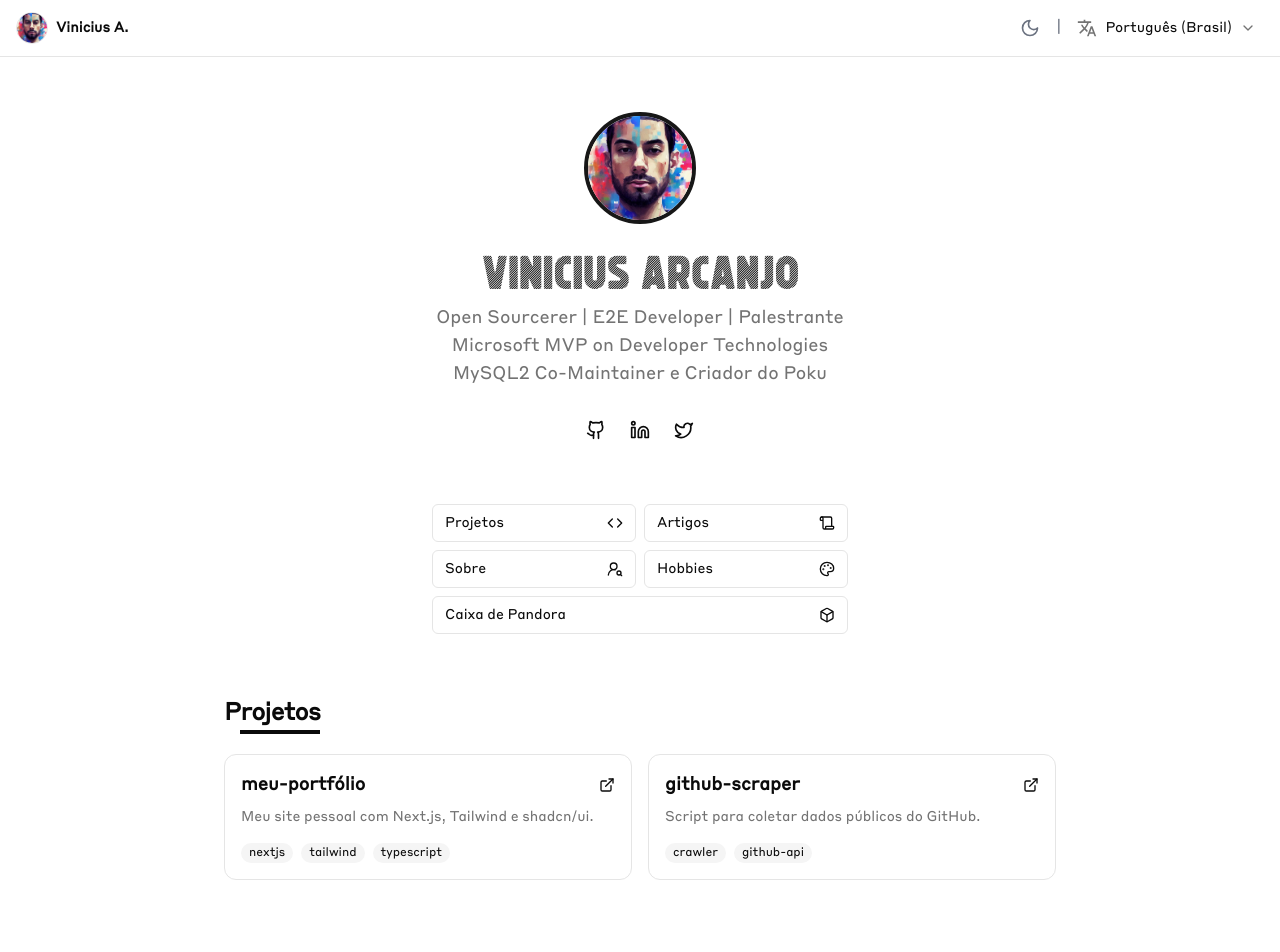
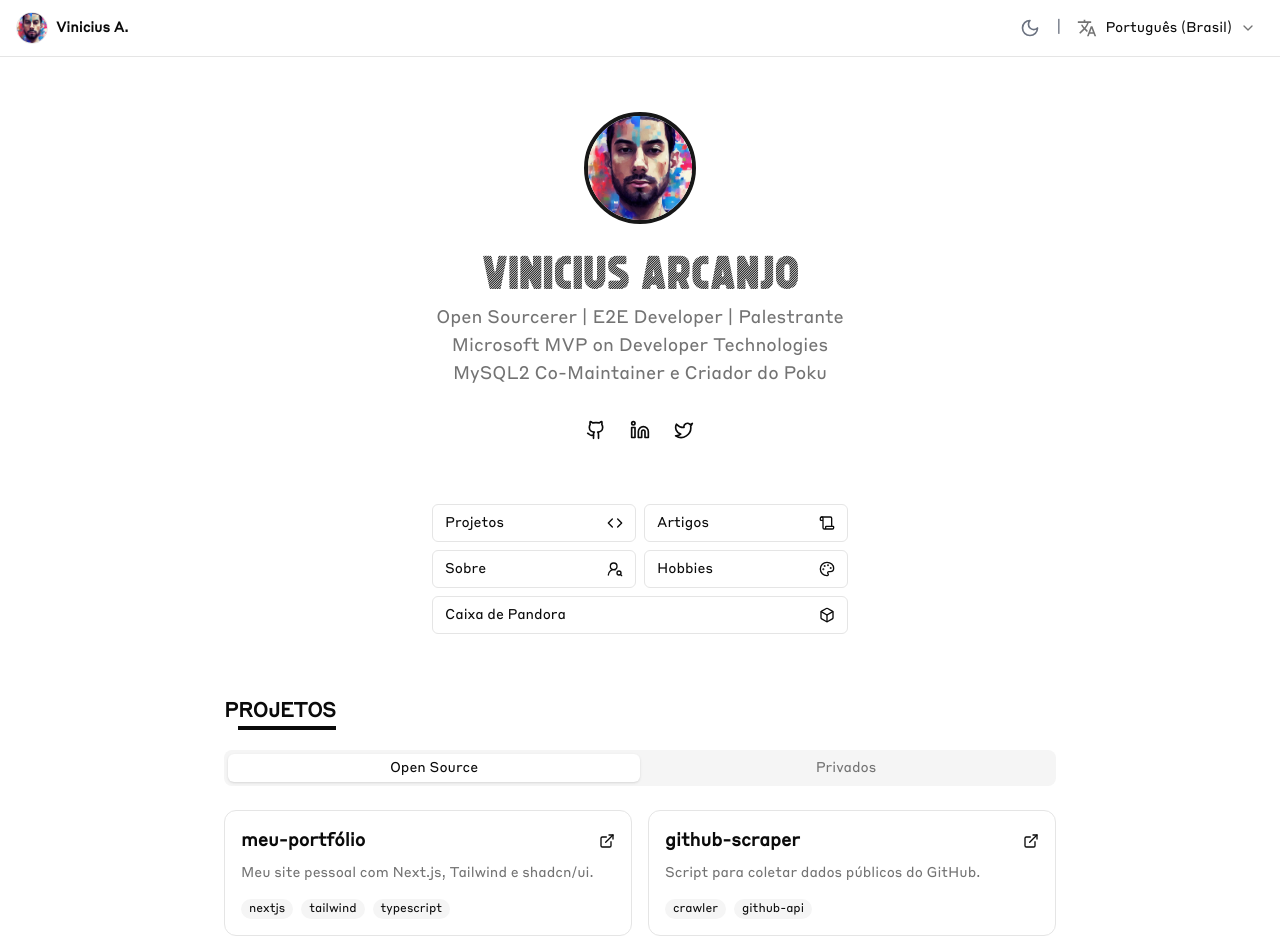
Before and after one commit to vinicius-arcanjo/arcanjo.dev, a Next.js app: page / in a window 1280 px wide. Shown: the top 952 px of the page. Built offline with nearby package versions, Linux system fonts and the light colour scheme.

Commit message:
Update projects

```diff
--- a/package.json
+++ b/package.json
@@ -11,6 +11,7 @@
   "dependencies": {
     "@radix-ui/react-dialog": "^1.1.14",
     "@radix-ui/react-slot": "^1.2.3",
+    "@radix-ui/react-tabs": "^1.1.12",
     "@tabler/icons-react": "^3.33.0",
     "class-variance-authority": "^0.7.1",
     "clsx": "^2.1.1",
--- a/src/components/projects-section.tsx
+++ b/src/components/projects-section.tsx
@@ -1,9 +1,14 @@
-// components/projects-section.tsx
+'use client'
+
 import { ProjectCard } from "@/components/project-card";
 import { Heading } from '@/components/heading';
+import { Tabs, TabsList, TabsTrigger, TabsContent } from "@/components/ui/tabs";
+import { useState } from "react";
 
 export function ProjectsSection() {
-  const projects = [
+  const [activeTab, setActiveTab] = useState("opensource");
+
+  const openSourceProjects = [
     {
       name: "meu-portfólio",
       description: "Meu site pessoal com Next.js, Tailwind e shadcn/ui.",
@@ -18,15 +23,34 @@
     },
   ];
 
+  const privateProjects: any[] = [
+    // Will be populated later
+  ];
+
   return (
     <section id="projects" className="space-y-6">
-      {/*<h2 className="text-2xl font-bold">Projetos</h2>*/}
-      <Heading as='h2' size='2xl' className='font-bold' variant='underline'>Projetos</Heading>
-      <div className="grid md:grid-cols-2 gap-4">
-        {projects.map((project) => (
-          <ProjectCard key={project.url} {...project} />
-        ))}
-      </div>
+      <Heading as='h2' size='xl' className='font-bold uppercase' variant='underline'>Projetos</Heading>
+
+      <Tabs defaultValue="opensource" value={activeTab} onValueChange={setActiveTab} className="w-full">
+        <TabsList className="grid w-full grid-cols-2">
+          <TabsTrigger value="opensource">Open Source</TabsTrigger>
+          <TabsTrigger value="private">Privados</TabsTrigger>
+        </TabsList>
+        <TabsContent value="opensource" className="mt-6">
+          <div className="grid md:grid-cols-2 gap-4">
+            {openSourceProjects.map((project) => (
+              <ProjectCard key={project.url} {...project} />
+            ))}
+          </div>
+        </TabsContent>
+        <TabsContent value="private" className="mt-6">
+          <div className="grid md:grid-cols-2 gap-4">
+            {privateProjects.map((project) => (
+              <ProjectCard key={project.url} {...project} />
+            ))}
+          </div>
+        </TabsContent>
+      </Tabs>
     </section>
   );
 }
--- /dev/null
+++ b/src/components/ui/tabs.tsx
@@ -0,0 +1,55 @@
+"use client"
+
+import * as React from "react"
+import * as TabsPrimitive from "@radix-ui/react-tabs"
+
+import { cn } from "@/lib/utils"
+
+const Tabs = TabsPrimitive.Root
+
+const TabsList = React.forwardRef<
+  React.ElementRef<typeof TabsPrimitive.List>,
+  React.ComponentPropsWithoutRef<typeof TabsPrimitive.List>
+>(({ className, ...props }, ref) => (
+  <TabsPrimitive.List
+    ref={ref}
+    className={cn(
+      "inline-flex h-9 items-center justify-center rounded-lg bg-muted p-1 text-muted-foreground",
+      className
+    )}
+    {...props}
+  />
+))
+TabsList.displayName = TabsPrimitive.List.displayName
+
+const TabsTrigger = React.forwardRef<
+  React.ElementRef<typeof TabsPrimitive.Trigger>,
+  React.ComponentPropsWithoutRef<typeof TabsPrimitive.Trigger>
+>(({ className, ...props }, ref) => (
+  <TabsPrimitive.Trigger
+    ref={ref}
+    className={cn(
+      "inline-flex items-center justify-center whitespace-nowrap rounded-md px-3 py-1 text-sm font-medium ring-offset-background transition-all focus-visible:outline-none focus-visible:ring-2 focus-visible:ring-ring focus-visible:ring-offset-2 disabled:pointer-events-none disabled:opacity-50 data-[state=active]:bg-background data-[state=active]:text-foreground data-[state=active]:shadow",
+      className
+    )}
+    {...props}
+  />
+))
+TabsTrigger.displayName = TabsPrimitive.Trigger.displayName
+
+const TabsContent = React.forwardRef<
+  React.ElementRef<typeof TabsPrimitive.Content>,
+  React.ComponentPropsWithoutRef<typeof TabsPrimitive.Content>
+>(({ className, ...props }, ref) => (
+  <TabsPrimitive.Content
+    ref={ref}
+    className={cn(
+      "mt-2 ring-offset-background focus-visible:outline-none focus-visible:ring-2 focus-visible:ring-ring focus-visible:ring-offset-2",
+      className
+    )}
+    {...props}
+  />
+))
+TabsContent.displayName = TabsPrimitive.Content.displayName
+
+export { Tabs, TabsList, TabsTrigger, TabsContent }
```
Also changed, not shown: 1 other file (tests, documents, lock files or other folders).
